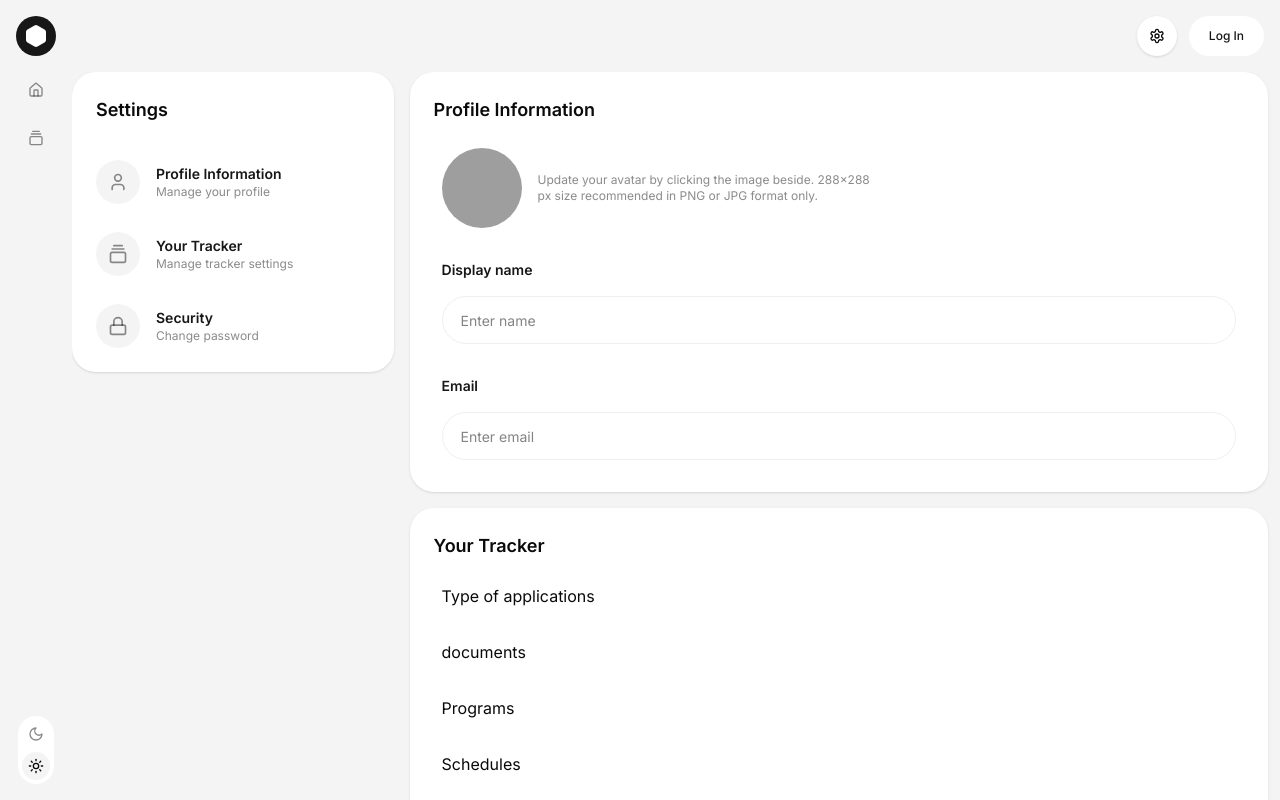
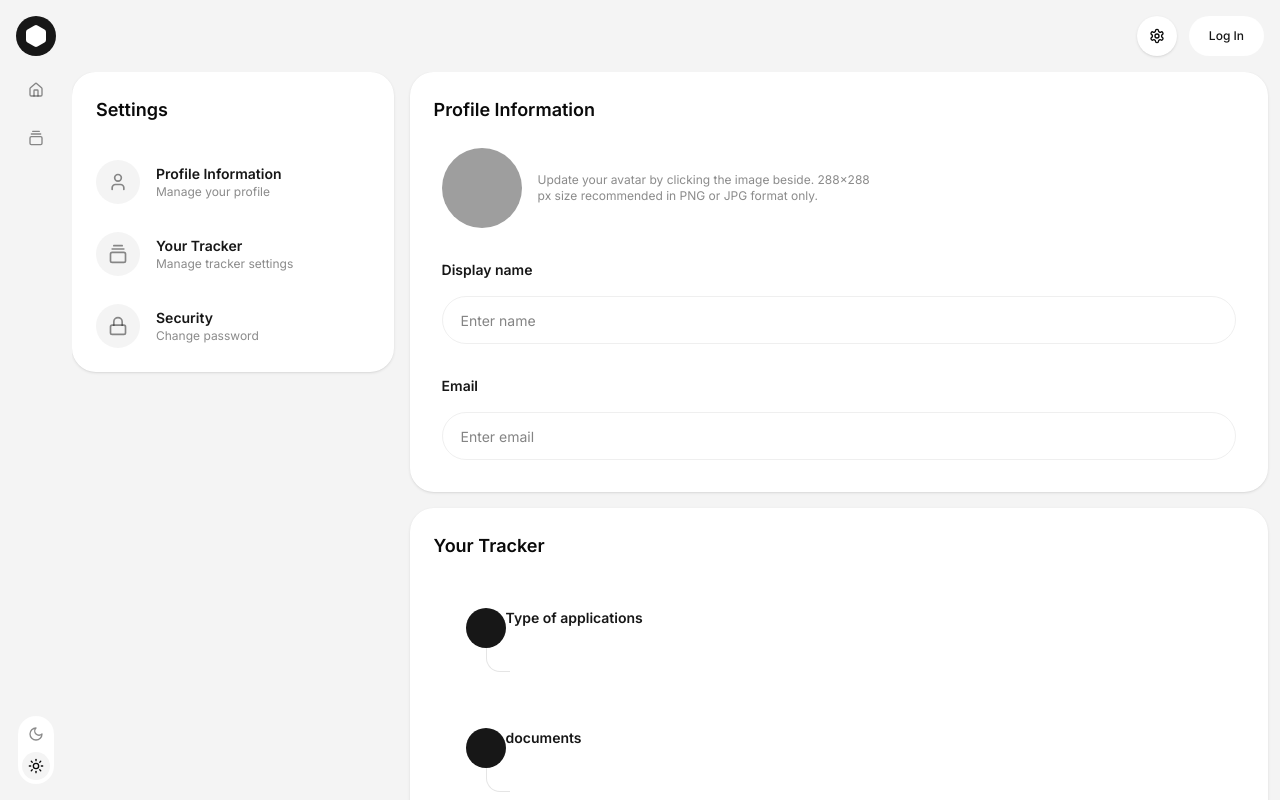
Before and after one commit to DavidFonsecaG/trackly.mcc, a React (Vite) app: page /settings in a window 1280 px wide. Built offline with nearby package versions, Linux system fonts and the light colour scheme; no server answers; grey boxes are pictures that could not be loaded.

Commit message:
add: tracker settings UI

```diff
--- a/src/components/settings/TrackerSettings.tsx
+++ b/src/components/settings/TrackerSettings.tsx
@@ -12,13 +12,67 @@ const TrackerSettings: React.FC<TrackerSettingsTypes> = ({
     return (
         <Card>
             <CardTitle title="Your Tracker" />
-            <CardBody>
-                <div>Type of applications</div>
-                <div>documents</div>
-                <div>Programs</div>
-                <div>Schedules</div>
-                <div>Status</div>
-                <div>Progress?</div>
+            <CardBody className="gap-0">
+                <div className="flex p-6 border-neutral-200/60">
+                    <div>
+                        <div className="relative size-10 rounded-full bg-primary">
+                            <div className="absolute top-10 left-5 size-6 rounded-bl-xl border-l-[1.5px] border-b-[1.5px]"></div>
+                        </div>
+                    </div>
+                    <div>
+                        <div className="text-sm text-primary font-semibold">Type of applications</div>
+                    </div>
+                </div>
+                <div className="flex p-6 border-neutral-200/60">
+                    <div>
+                        <div className="relative size-10 rounded-full bg-primary">
+                            <div className="absolute top-10 left-5 size-6 rounded-bl-xl border-l-[1.5px] border-b-[1.5px]"></div>
+                        </div>
+                    </div>
+                    <div>
+                        <div className="text-sm text-primary font-semibold">documents</div>
+                    </div>
+                </div>
+                <div className="flex p-6 border-neutral-200/60">
+                    <div>
+                        <div className="relative size-10 rounded-full bg-primary">
+                            <div className="absolute top-10 left-5 size-6 rounded-bl-xl border-l-[1.5px] border-b-[1.5px]"></div>
+                        </div>
+                    </div>
+                    <div>
+                        <div className="text-sm text-primary font-semibold">Programs</div>
+                    </div>
+                </div>
+                <div className="flex p-6 border-neutral-200/60">
+                    <div>
+                        <div className="relative size-10 rounded-full bg-primary">
+                            <div className="absolute top-10 left-5 size-6 rounded-bl-xl border-l-[1.5px] border-b-[1.5px]"></div>
+                        </div>
+                    </div>
+                    <div>
+                        <div className="text-sm text-primary font-semibold">Schedules</div>
+                    </div>
+                </div>
+                <div className="flex p-6 border-neutral-200/60">
+                    <div>
+                        <div className="relative size-10 rounded-full bg-primary">
+                            <div className="absolute top-10 left-5 size-6 rounded-bl-xl border-l-[1.5px] border-b-[1.5px]"></div>
+                        </div>
+                    </div>
+                    <div>
+                        <div className="text-sm text-primary font-semibold">Status</div>
+                    </div>
+                </div>
+                <div className="flex p-6 border-neutral-200/60">
+                    <div>
+                        <div className="relative size-10 rounded-full bg-primary">
+                            <div className="absolute top-10 left-5 size-6 rounded-bl-xl border-l-[1.5px] border-b-[1.5px]"></div>
+                        </div>
+                    </div>
+                    <div>
+                        <div className="text-sm text-primary font-semibold">Progress?</div>
+                    </div>
+                </div>
             </CardBody>
 
         </Card>
--- a/src/components/ui/CardBody.tsx
+++ b/src/components/ui/CardBody.tsx
@@ -1,9 +1,16 @@
-import type { ReactNode } from "react";
 
-const CardBody = ({ children } : { children: ReactNode }) => {
+interface CardBodyTypes {
+    className?: string;
+    children: React.ReactNode
+}
+
+const CardBody: React.FC<CardBodyTypes> = ({
+    className,
+    children,
+}) => {
     return (
         <div className="pt-3">
-            <div className="flex flex-col p-5 pt-0 gap-8">
+            <div className={`flex flex-col p-5 pt-0 gap-8 ${className}`}>
                 { children }
             </div>
         </div>
```
